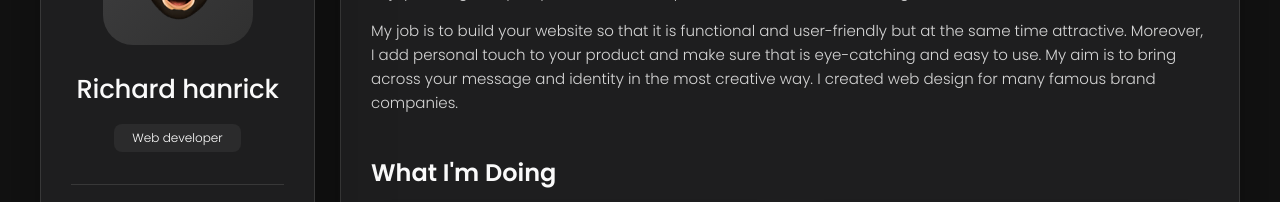
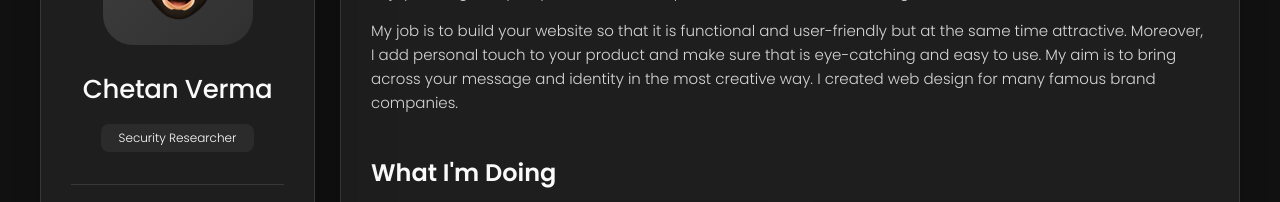
Before and after one commit to ch3t4nn/ch3t4nn.github.io, a plain HTML site: page index.html in a window 1280 px wide. Shown: the part 223-425 px from the top of the page. Drawn offline with nearby package versions, Linux system fonts and the light colour scheme.

Commit message:
Update index.html

```diff
--- a/index.html
+++ b/index.html
@@ -42,13 +42,13 @@
       <div class="sidebar-info">
 
         <figure class="avatar-box">
-          <img src="./assets/images/my-avatar.png" alt="Richard hanrick" width="80">
+          <img src="./assets/images/my-avatar.png" alt="Chetan Verma" width="80">
         </figure>
 
         <div class="info-content">
-          <h1 class="name" title="Richard hanrick">Richard hanrick</h1>
+          <h1 class="name" title="Chetan Verma">Chetan Verma</h1>
 
-          <p class="title">Web developer</p>
+          <p class="title">Security Researcher</p>
         </div>
 
         <button class="info_more-btn" data-sidebar-btn>
```
